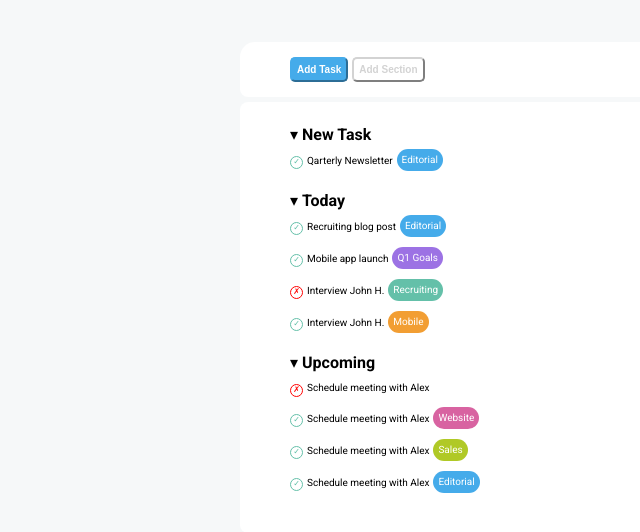
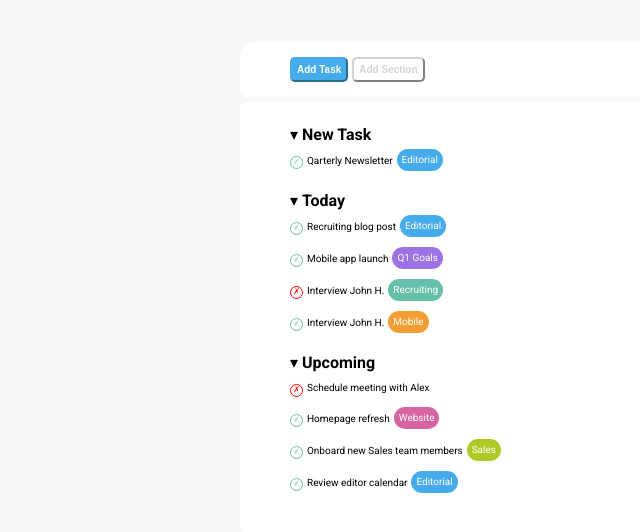
Before and after one commit to NicoloCasagrande/html-css-toboolist, a plain HTML site: page index.html in a window 1280 px wide. Shown: the part 82-614 px from the top of the page, without its empty margins (0-640 px from the left). Drawn offline with Linux system fonts and the light colour scheme.

Commit message:
modifica testo

```diff
--- a/index.html
+++ b/index.html
@@ -137,7 +137,7 @@
                         &check;
                     </div>
                     <div class="testo">
-                        <em>Schedule meeting with Alex</em>
+                        <em>Homepage refresh</em>
                     </div>
                     <div class="casella" id="casella-fuxia">
                         Website
@@ -148,7 +148,7 @@
                         &check;
                     </div>
                     <div class="testo">
-                        <em>Schedule meeting with Alex</em>
+                        <em>Onboard new Sales team members</em>
                     </div>
                     <div class="casella" id="casella-verdino">
                         Sales
@@ -159,7 +159,7 @@
                         &check;
                     </div>
                     <div class="testo">
-                        <em>Schedule meeting with Alex</em>
+                        <em>Review editor calendar</em>
                     </div>
                     <div class="casella">
                         Editorial
```
